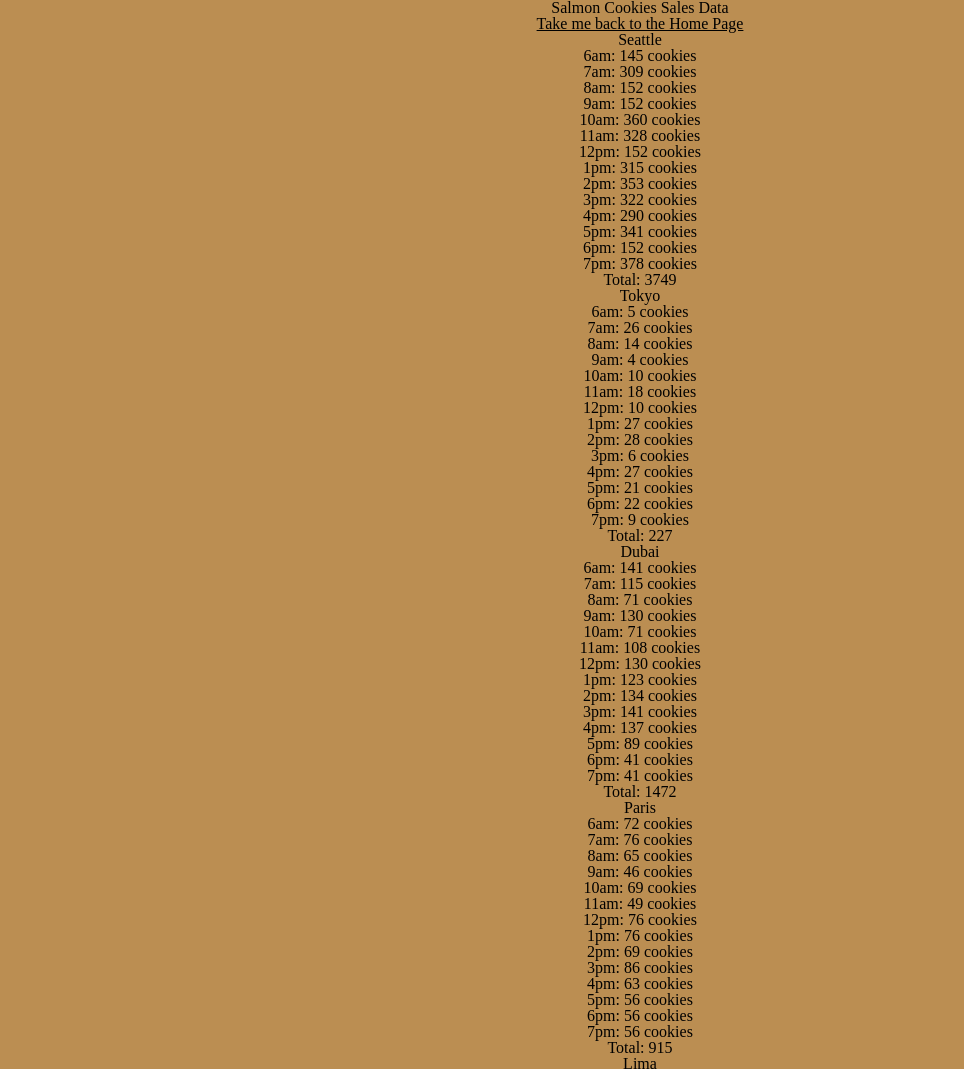
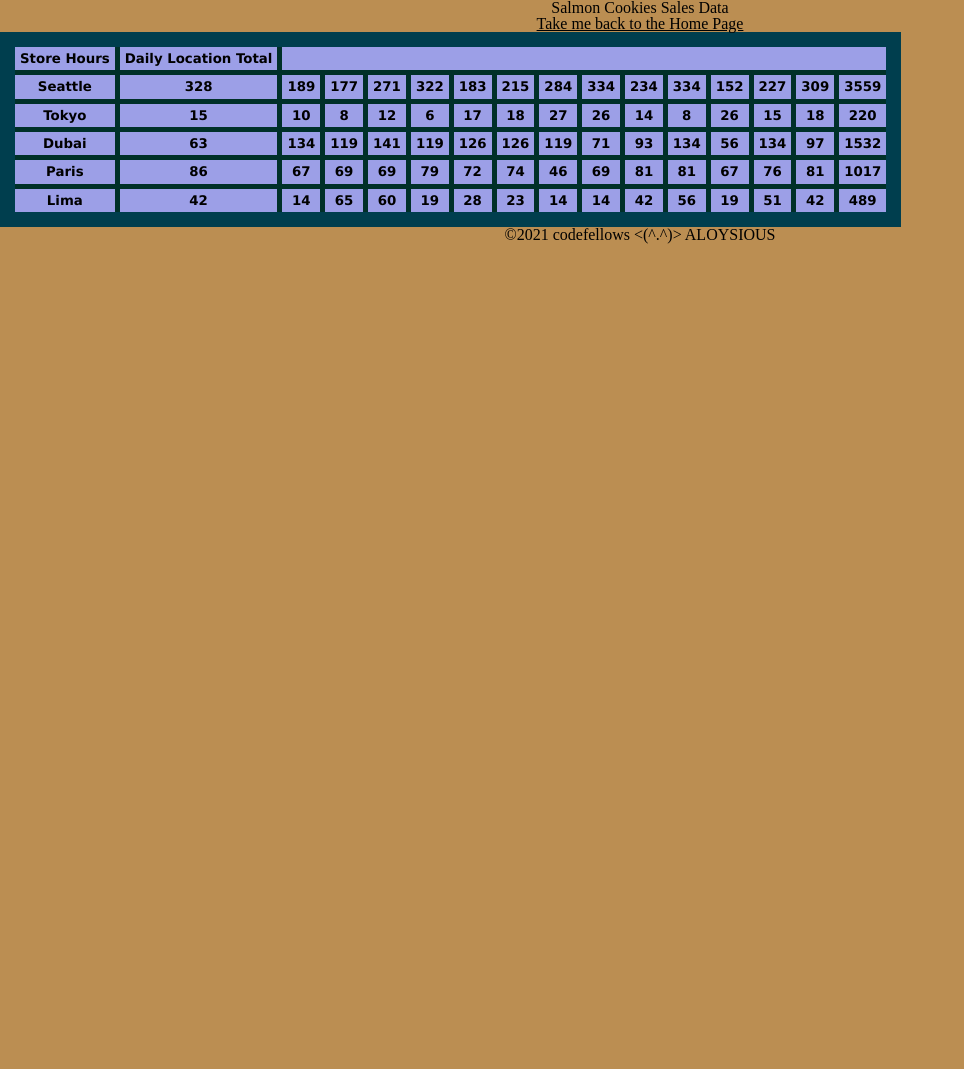
Before and after one commit to AL0YSI0US/cookie-stand, a plain HTML site: page sales.html in a window 1280 px wide. Shown: the top 1069 px of the page, without its empty margins (0-964 px from the left). After the commit the page ends 800 px from the top, so only its background shows below. Drawn offline with Linux system fonts and the light colour scheme.

Commit message:
created constructor and created stores

```diff
--- a/css/style.css
+++ b/css/style.css
@@ -1,7 +1,7 @@
 * {
   color: black;
   font-family: 'Cuprum', sans-serif;
-  font-size: larger;
+  font-size: small;
 }
 img {
   display: inline-block;
@@ -12,10 +12,10 @@ img {
 table {
   color: rgb(50, 105, 86);
   background-color: rgb(156, 159, 231);
+  font-size: smaller;
   font-family: Verdana, Geneva, Tahoma, sans-serif;
   font-weight: bold;
   text-align: center;
-  text-align: ;
   border: solid  rgb(0, 62, 78) 15px;
   border-collapse: collapse;
   /* margin-top: auto;
@@ -23,7 +23,7 @@ table {
   /* margin-left: auto; */
   padding-top: 5px;
 }
-th, td {
+th, td, tbody {
   border: solid rgb(0, 48, 41) 5px;
   padding: 5px;
 }
@@ -33,6 +33,6 @@ body {
   text-align: center;
 }
 
-ul, li {
+/* ul, li {
   text-align: center;
-}
+} */
--- a/js/sales.js
+++ b/js/sales.js
@@ -1,183 +1,67 @@
-// Seattle: 23, 65, 6.3
-// Tokyo: 3, 24, 1.2
-// Dubai: 11, 38, 3.7
-// Paris: 20, 38, 2.3
-// Lima: 2, 16, 4.6
+'use strict';
 
 let hoursOfOperationArray = ['6am', '7am', '8am', '9am', '10am', '11am', '12pm', '1pm', '2pm', '3pm', '4pm', '5pm', '6pm', '7pm'];
-// console.log(hoursOfOperationArray);
 
-let seattle = {
-  name: 'Seattle',
-  minimumCustomerPerHour: 23,
-  maximumCustomerPerHour: 65,
-  avgCookieSalesPerCustomer: 6.3,
-  cookiesSoldPerHourArray: [],
-  dailyTotalCookieSales: 0,
-  // create a METHOD to calcucalte random number of customers per hour.
-  generateRandomCustomerPerHour: function () {
+function Store(name, minimumCustomerPerHour, maximumCustomerPerHour, avgCookieSalesPerCustomer) {
+  this.name = name;
+  this.minimumCustomerPerHour = minimumCustomerPerHour;
+  this.maximumCustomerPerHour = maximumCustomerPerHour;
+  this.avgCookieSalesPerCustomer = avgCookieSalesPerCustomer;
+  this.cookiesSoldPerHourArray = [];
+  this.dailyTotalCookieSales = 0;
+  this.render();
+}
+
+
+
+Store.prototype.generateRandomCustomerPerHour = function () {
   return Math.floor(Math.random() * (this.maximumCustomerPerHour - this.minimumCustomerPerHour + 1) + this.minimumCustomerPerHour);
   // Math.random [inclusive] https://developer.mozilla.org/en-US/docs/Web/JavaScript/Reference/Global_Objects/Math/random
-  },
-  // create a METHOD to calculate and populate the number of cookies sold per hour array.
-  calculateCookiesSoldPerHour: function () {
+};
+
+Store.prototype.calculateCookiesSoldPerHour = function () {
   for (let i = 0; i < hoursOfOperationArray.length; i++) {
     let currentlHourlyCustomer = this.generateRandomCustomerPerHour();
     let cookiesSoldCurrentHour = Math.ceil(currentlHourlyCustomer * this.avgCookieSalesPerCustomer);
-      // Need to push the information into the array / get current totals
-      this.cookiesSoldPerHourArray.push(cookiesSoldCurrentHour);
-      this.dailyTotalCookieSales += cookiesSoldCurrentHour;
-      // console.log(`Total Customers > by the hour < = ${currentlHourlyCustomer}, Total cookies sold this hour = ${cookiesSoldCurrentHour}`);
-      // console.log(this.dailyTotalCookieSales);
-    }
-  },
-  // create a METHOD to render the list items to the sales.html page.
-  render: function () {
-    this.calculateCookiesSoldPerHour();
-    // console.log('evidence that i am inside of this render ma jig aka method?');
-    let seattleStorefront = document.getElementById('Seattle');
-    // console.log(seattleStorefront + 'is this thing real?');
-    for (let i = 0; i < hoursOfOperationArray.length; i++) {
-      let li = document.createElement('li');
-      li.textContent = `${hoursOfOperationArray[i]}: ${this.cookiesSoldPerHourArray[i]} cookies`;
-      seattleStorefront.appendChild(li);
-    }
-    let li = document.createElement('li');
-    li.textContent = `Total: ${this.dailyTotalCookieSales}`;
-    seattleStorefront.appendChild(li);
-  },
-};
-
-let tokyo = {
-  name: 'Tokyo',
-  minimumCustomerPerHour: 3,
-  maximumCustomerPerHour: 24,
-  avgCookieSalesPerCustomer: 1.2,
-  cookiesSoldPerHourArray: [],
-  dailyTotalCookieSales: 0,
-  generateRandomCustomerPerHour: function () {
-    return Math.floor(Math.random() * (this.maximumCustomerPerHour - this.minimumCustomerPerHour + 1) + this.minimumCustomerPerHour);
-  },
-  calculateCookiesSoldPerHour: function () {
-    for (let i = 0; i < hoursOfOperationArray.length; i++) {
-      let currentlHourlyCustomer = this.generateRandomCustomerPerHour();
-      let cookiesSoldCurrentHour = Math.ceil(currentlHourlyCustomer * this.avgCookieSalesPerCustomer);
+    // Need to push the information into the array in order to get current totals
     this.cookiesSoldPerHourArray.push(cookiesSoldCurrentHour);
     this.dailyTotalCookieSales += cookiesSoldCurrentHour;
   }
-  },
-  render: function () {
-    this.calculateCookiesSoldPerHour();
-    let tokyoStorefront = document.getElementById('Tokyo');
-    for (let i = 0; i < hoursOfOperationArray.length; i++) {
-      let li = document.createElement('li');
-      li.textContent = `${hoursOfOperationArray[i]}: ${this.cookiesSoldPerHourArray[i]} cookies`;
-      tokyoStorefront.appendChild(li);
-    }
-    let li = document.createElement('li');
-    li.textContent = `Total: ${this.dailyTotalCookieSales}`;
-    tokyoStorefront.appendChild(li);
-  },
+  console.log(this.dailyTotalCookieSales);
 };
 
-let dubai = {
-  name: 'Dubai',
-  minimumCustomerPerHour: 11,
-  maximumCustomerPerHour: 38,
-  avgCookieSalesPerCustomer: 3.7,
-  cookiesSoldPerHourArray: [],
-  dailyTotalCookieSales: 0,
-  generateRandomCustomerPerHour: function () {
-    return Math.floor(Math.random() * (this.maximumCustomerPerHour - this.minimumCustomerPerHour + 1) + this.minimumCustomerPerHour);
-  },
-  calculateCookiesSoldPerHour: function () {
+// create a METHOD to render the list items to the sales.html page.
+Store.prototype.render = function () {
+  this.calculateCookiesSoldPerHour();
+  let tableBody = document.getElementById('salmonCookiesSalesData');
+  let tr = document.createElement('tr');
+  tableBody.appendChild(tr);
+
+  let th = document.createElement('th');
+  th.textContent = this.name;
+  tr.appendChild(th);
+
   for (let i = 0; i < hoursOfOperationArray.length; i++) {
-      let currentlHourlyCustomer = this.generateRandomCustomerPerHour();
-      let cookiesSoldCurrentHour = Math.ceil(currentlHourlyCustomer * this.avgCookieSalesPerCustomer);
-      this.cookiesSoldPerHourArray.push(cookiesSoldCurrentHour);
-      this.dailyTotalCookieSales += cookiesSoldCurrentHour;
+    let td = document.createElement('td');
+    td.textContent = this.cookiesSoldPerHourArray[i];
+    tr.appendChild(td);
   }
-  },
-  render: function () {
-    this.calculateCookiesSoldPerHour();
-    let dubaiStorefront = document.getElementById('Dubai');
-    for (let i = 0; i < hoursOfOperationArray.length; i++) {
-      let li = document.createElement('li');
-      li.textContent = `${hoursOfOperationArray[i]}: ${this.cookiesSoldPerHourArray[i]} cookies`;
-      dubaiStorefront.appendChild(li);
-    }
-    let li = document.createElement('li');
-    li.textContent = `Total: ${this.dailyTotalCookieSales}`;
-    dubaiStorefront.appendChild(li);
-  },
+  // Create a method to populate 'Daily Location Total' column
+  console.log(this.dailyTotalCookieSales);
+  let td = document.createElement('td');
+  td.textContent = this.dailyTotalCookieSales;
+  tr.appendChild(td);
+
+  // let tfoot = document.createElement('totalSalesData');
+  // tfoot.textContent = `${this.cookiesSoldPerHourArray[0]}`;
+  // td.appendChild(tfoot);
 };
 
-let paris = {
-  name: 'Paris',
-  minimumCustomerPerHour: 20,
-  maximumCustomerPerHour: 38,
-  avgCookieSalesPerCustomer: 2.3,
-  cookiesSoldPerHourArray: [],
-  dailyTotalCookieSales: 0,
-  generateRandomCustomerPerHour: function () {
-    return Math.floor(Math.random() * (this.maximumCustomerPerHour - this.minimumCustomerPerHour + 1) + this.minimumCustomerPerHour);
-  },
-  calculateCookiesSoldPerHour: function () {
-    for (let i = 0; i < hoursOfOperationArray.length; i++) {
-      let currentlHourlyCustomer = this.generateRandomCustomerPerHour();
-      let cookiesSoldCurrentHour = Math.ceil(currentlHourlyCustomer * this.avgCookieSalesPerCustomer);
-      this.cookiesSoldPerHourArray.push(cookiesSoldCurrentHour);
-      this.dailyTotalCookieSales += cookiesSoldCurrentHour;
-    }
-  },
-  render: function () {
-    this.calculateCookiesSoldPerHour();
-    let parisStorefront = document.getElementById('Paris');
-    for (let i = 0; i < hoursOfOperationArray.length; i++) {
-      let li = document.createElement('li');
-      li.textContent = `${hoursOfOperationArray[i]}: ${this.cookiesSoldPerHourArray[i]} cookies`;
-      parisStorefront.appendChild(li);
-    }
-    let li = document.createElement('li');
-    li.textContent = `Total: ${this.dailyTotalCookieSales}`;
-    parisStorefront.appendChild(li);
-  },
-};
+// Store.prototype.calculateHourlyTotals = function () {
+//   let tfoot = document.getElementById
 
-let lima = {
-  name: 'Lima',
-  minimumCustomerPerHour: 2,
-  maximumCustomerPerHour: 16,
-  avgCookieSalesPerCustomer: 4.6,
-  cookiesSoldPerHourArray: [],
-  dailyTotalCookieSales: 0,
-  generateRandomCustomerPerHour: function () {
-    return Math.floor(Math.random() * (this.maximumCustomerPerHour - this.minimumCustomerPerHour + 1) + this.minimumCustomerPerHour);
-  },
-  calculateCookiesSoldPerHour: function () {
-    for (let i = 0; i < hoursOfOperationArray.length; i++) {
-      let currentlHourlyCustomer = this.generateRandomCustomerPerHour();
-      let cookiesSoldCurrentHour = Math.ceil(currentlHourlyCustomer * this.avgCookieSalesPerCustomer);
-      this.cookiesSoldPerHourArray.push(cookiesSoldCurrentHour);
-      this.dailyTotalCookieSales += cookiesSoldCurrentHour;
-    }
-  },
-  render: function () {
-    this.calculateCookiesSoldPerHour();
-    let limaStorefront = document.getElementById('Lima');
-    for (let i = 0; i < hoursOfOperationArray.length; i++) {
-      let li = document.createElement('li');
-      li.textContent = `${hoursOfOperationArray[i]}: ${this.cookiesSoldPerHourArray[i]} cookies`;
-      limaStorefront.appendChild(li);
-    }
-    let li = document.createElement('li');
-    li.textContent = `Total: ${this.dailyTotalCookieSales}`;
-    limaStorefront.appendChild(li);
-  },
-};
-
-seattle.render();
-tokyo.render();
-dubai.render();
-paris.render();
-lima.render();
+let seattleLocation = new Store('Seattle', 23, 65, 6.3);
+let tokyoLocation = new Store('Tokyo', 3, 24, 1.2);
+let dubaiLocation = new Store('Dubai', 11, 38, 3.7);
+let parisLocation = new Store('Paris', 20, 38, 2.3);
+let limaLocation = new Store('Lima', 2, 16, 4.6);
--- a/sales.html
+++ b/sales.html
@@ -7,31 +7,7 @@
   <link rel="stylesheet" href="css/style.css">
 </head>
 
-<!-- <body>
-  <table>
-    <thead>
-      <tr>
-        <th>Store Hours</th>
-        <th>6AM</th>
-        <th>7AM</th>
-        <th>8AM</th>
-        <th>9AM</th>
-        <th>10AM</th>
-        <th>11AM</th>
-        <th>12PM</th>
-        <th>1PM</th>
-        <th>2PM</th>
-        <th>3PM</th>
-        <th>4PM</th>
-        <th>5PM</th>
-        <th>6PM</th>
-        <th>7PM</th>
-        <th>Daily Location Total</th>
-      </tr>
-    </thead>
-    <tbody id="cookieSalesData"></tbody>
-    <tfoot></tfoot>
-  </table> -->
+<body>
   <header>
     <h1>Salmon Cookies Sales Data</h1>
     <nav>
@@ -39,18 +15,26 @@
         <a href="index.html">Take me back to the Home Page</a>
       </ul>
     </nav>
+    <table>
+      <thead id="Store Hours">
+        <tr>
+          <th>Store Hours</th>
+            <th>Daily Location Total</th>
+        </tr>
+      </thead>
 
-    <ul id="Seattle">Seattle</ul>
-    <ul id="Tokyo">Tokyo</ul>
-    <ul id="Dubai">Dubai</ul>
-    <ul id="Paris">Paris</ul>
-    <ul id="Lima">Lima</ul>
+      <tbody id="salmonCookiesSalesData"></tbody>
+
+      <tfoot id="totalSalesData"></tfoot>
+
+    </table>
+
+
 
     <footer>
       &copy;2021 codefellows <(^.^)> ALOYSIOUS
     </footer>
     <script src="js/sales.js"></script>
-    <div class="footer"></div>
 </body>
 
 </html>
```
Also changed, not shown: js/labSixCode.js (added, +205 -0 lines), 1 other file. Lines whose indentation alone changed are shown as unchanged.
